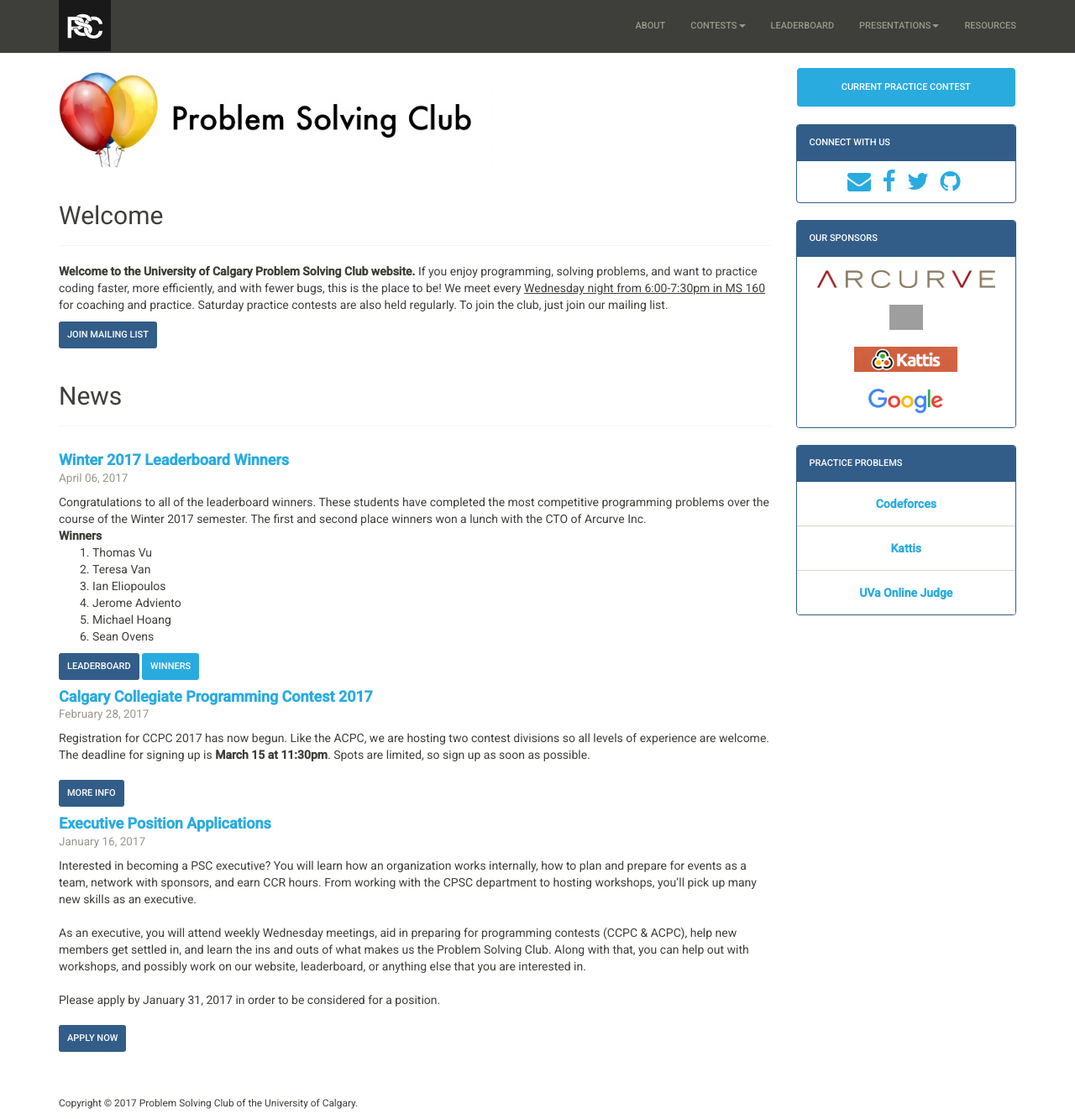
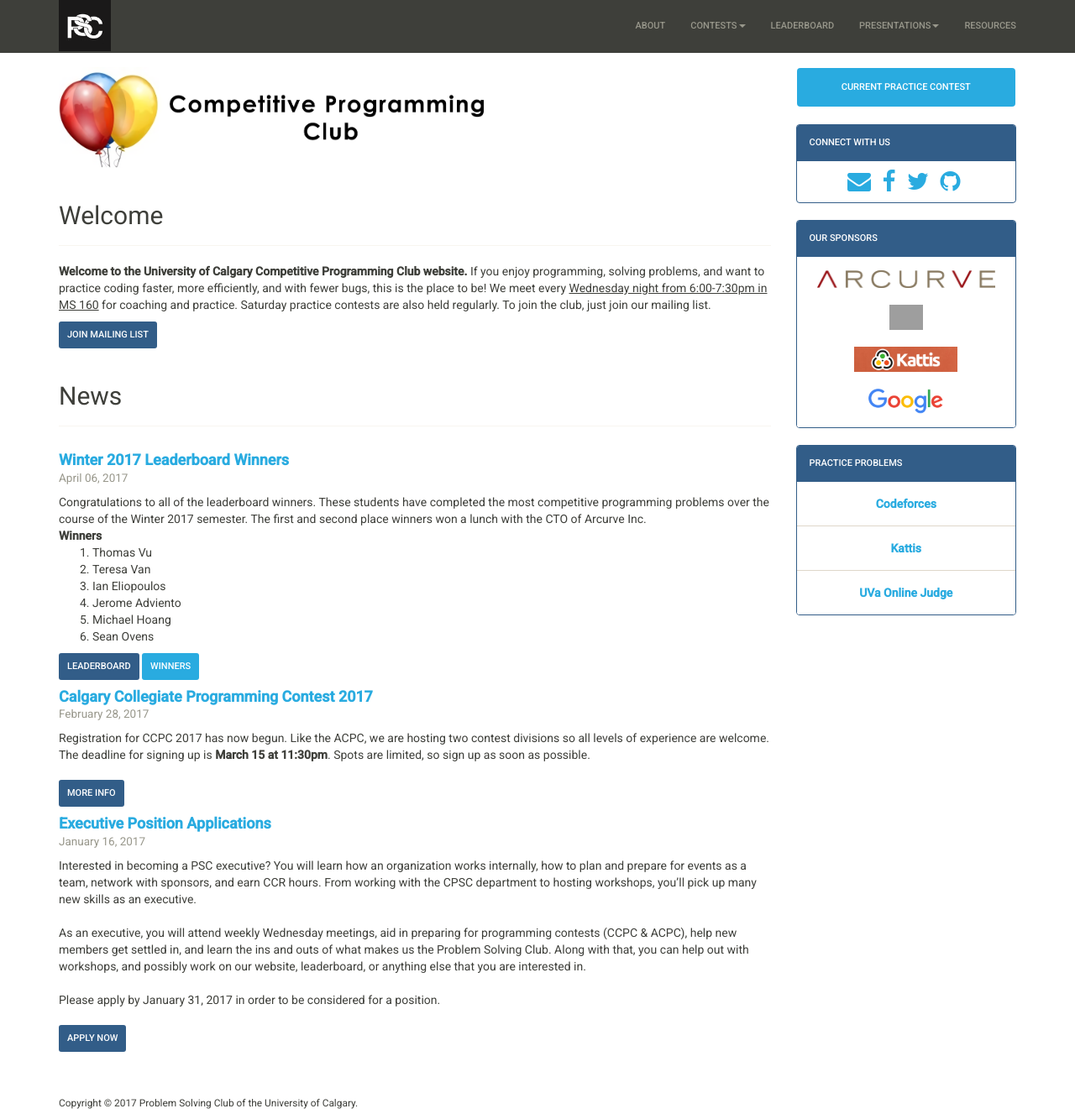
Before and after one commit to ProblemSolvingClub/psc-website, a Jekyll site: the page built from index.html, in a window 1280 px wide and 1333 px high. Shown: the whole window at 84% size. Built offline with Jekyll 4.4.1, drawn with Linux system fonts in a browser that asks for light colours; nearby versions of some CDN libraries; grey boxes are pictures that could not be loaded.

Commit message:
Changed the name of the club on the main page

```diff
--- a/index.html
+++ b/index.html
@@ -1,6 +1,6 @@
 ---
 layout: default
-title: Problem Solving Club
+title: Competitive Programming Club
 ---
 
 <div class="container">
@@ -10,7 +10,7 @@ title: Problem Solving Club
 
       <!-- Banner -->
       <div class="banner">
-        <img class="img-responsive" src="/img/banner-no-bulb.png" alt="Banner">
+        <img class="img-responsive" src="/img/new-banner.png" alt="Banner">
       </div>
 
       <!-- Welcome message -->
@@ -20,7 +20,7 @@ title: Problem Solving Club
 
       <!-- Description -->
       <p>
-	<strong>Welcome to the University of Calgary Problem Solving Club website.</strong>
+	<strong>Welcome to the University of Calgary Competitive Programming Club website.</strong>
 	If you enjoy programming, solving problems, and want to practice coding faster, more efficiently, and with fewer bugs, this is the place to be!
   We meet every <u>Wednesday night from 6:00-7:30pm in MS 160</u> for coaching and practice. Saturday practice contests are also held regularly. To join the club, just join our mailing list.
       </p>
```
Also changed, not shown: img/new-banner.png (added).
